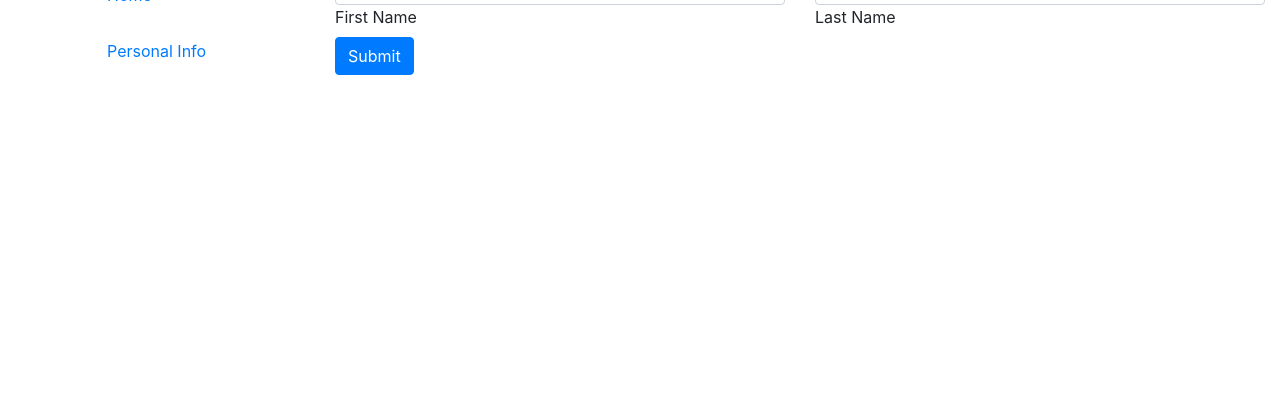
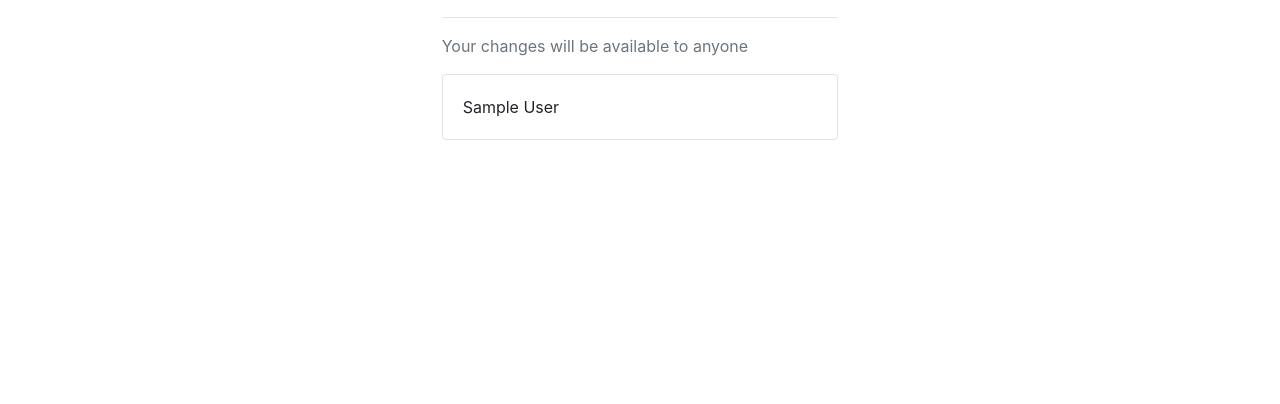
Before and after one commit to crimsonpython24/pymun, a Django app: a page that uses pymun/accounts/templates/myaccount/change_name.html in a window 1280 px wide. Shown: the part 369-773 px from the top of the page. Run offline with Django 3.2, Linux system fonts and the light colour scheme; the visitor is signed in with stand-in values (Sample User, id 1); data comes from the database, SQL or seed files in the repository; some libraries are stand-ins or nearby versions.

Commit message:
adding modal, in progress

```diff
--- a/pymun/accounts/forms.py
+++ b/pymun/accounts/forms.py
@@ -5,8 +5,11 @@ from django import forms
 from .models import User
 
 
-def fieldtostring(**kwargs):
+def fieldtostring(*args, **kwargs):
     string = '<input class="form-control" '
+    for arg in args:
+        if arg == 'required':
+            string += " required "
     for field, value in kwargs.items():
         if field == "css_class":
             string += ('class="' + value + '" ')
@@ -61,7 +64,7 @@ class UserUpdateNameForm(UserUpdateFormBase):
                 layout.Div(
                     layout.Div(
                         layout.Div(
-                            layout.HTML(fieldtostring(type="text", name="first_name", value="")),
+                            layout.HTML(fieldtostring("required", "autofocus", type="text", name="first_name", value="")),
                             layout.HTML(valuetolabel("first_name", "First Name")),
                             css_class="md-form md-outline",
                         ),
@@ -70,7 +73,7 @@ class UserUpdateNameForm(UserUpdateFormBase):
 
                     layout.Div(
                         layout.Div(
-                            layout.HTML(fieldtostring(type="text", name="last_name", value="")),
+                            layout.HTML(fieldtostring("required", type="text", name="last_name", value="")),
                             layout.HTML(valuetolabel("last_name", "Last Name")),
                             css_class="md-form md-outline",
                         ),
--- /dev/null
+++ b/pymun/accounts/templates/myaccount/change_base.html
@@ -0,0 +1,11 @@
+{% extends "base.html" %}
+
+{% block content %}
+  <div class="row"  style="margin: auto">
+    <div class="col-4"></div>
+    <div class="col-4">
+      {% block inner_content %}
+      {% endblock inner_content %}
+    </div>
+  </div>
+{% endblock content %}
--- a/pymun/accounts/templates/myaccount/change_name.html
+++ b/pymun/accounts/templates/myaccount/change_name.html
@@ -1,9 +1,44 @@
-{% extends "myaccount/myaccount_base.html" %}
+{% extends "myaccount/change_base.html" %}
 
 {% load crispy_forms_tags %}
+{% load static %}
 
-{% block tab_content %}
-  <form method="post" action="{% url 'change_name' slug=user.slug %}">
-    {% crispy form %}
-  </form>
-{% endblock tab_content %}
+{% block style %}
+<link rel="stylesheet" href="{% static 'myaccount/css/change_base.css' %}">
+{% endblock style %}
+
+{% block inner_content %}
+  <h3>Name</h3><hr>
+  <p class="text-muted  custom-text-1">Your changes will be available to anyone</p>
+  <div class="card z-depth-0 border">
+    <div class="card-body">
+      <p class="card-text custom-card-txt-0 text-body">
+        {% if user.first_name and user.last_name %}
+          {{ user.first_name }} {{ user.last_name }}
+        {% else %}
+          [u] {{ user.username }}
+        {% endif %}
+        <i class="fas fa-pencil-alt float-right align-middle" data-toggle="modal" data-target="#modalLoginForm"></i>
+      </p>
+    </div>
+  </div>
+
+  <div class="modal fade" id="modalLoginForm" tabindex="-1" role="dialog" aria-labelledby="exampleModalCenterTitle" aria-hidden="true">
+    <div class="modal-dialog modal-dialog-centered" role="document">
+      <div class="modal-content">
+        <div class="modal-header">
+          <h5 class="modal-title" id="exampleModalLongTitle">Modal title</h5>
+          <button type="button" class="close" data-dismiss="modal" aria-label="Close">
+            <span aria-hidden="true">&times;</span>
+          </button>
+        </div>
+        <div class="modal-body">
+          <form method="post" action="{% url 'change_name' slug=user.slug %}">
+            {% crispy form %}
+          </form>
+        </div>
+      </div>
+    </div>
+  </div>
+
+{% endblock inner_content %}
```
Also changed, not shown: 1 other file.
